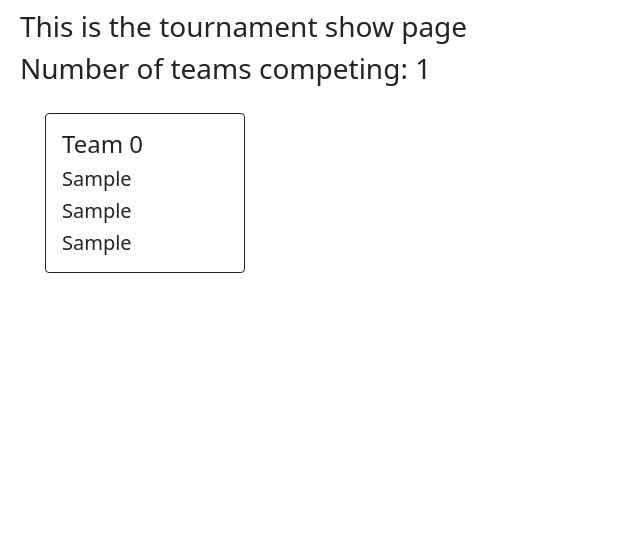
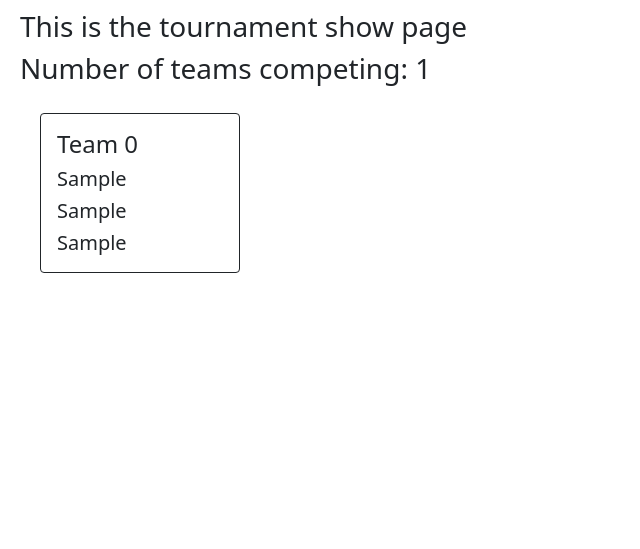
Before and after one commit to Destiny-Scrims/backend, a Django app: template main_app/templates/tournament/show.html in a window 1280 px wide. Shown: the part 66-615 px from the top of the page, without its empty margins (0-640 px from the left). Run offline with Django 3.2, Linux system fonts and the light colour scheme; the template is opened without the code that fills it: most values are stand-ins (such as "Sample title", 1, 10 or a date in 2020); parts of the project's set-up code (start-up, migrations or seed data) failed here and were passed over; some libraries are stand-ins or nearby versions.

Commit message:
[style] Add styling

```diff
--- a/main_app/static/style.css
+++ b/main_app/static/style.css
@@ -26,18 +26,15 @@ footer {
 }
 
 .teams {
-    display: flex;
+    display: inline-flex;
     flex-flow: row wrap;
-    justify-content: space-evenly;
-    max-width: 250px;
-    max-height: 200px;
+    justify-content: space-between;
     padding: 20px;
+}
 
-}
 .card {
     height: 160px;
     width: 200px;
-
 }
 
 .form-control {
```
